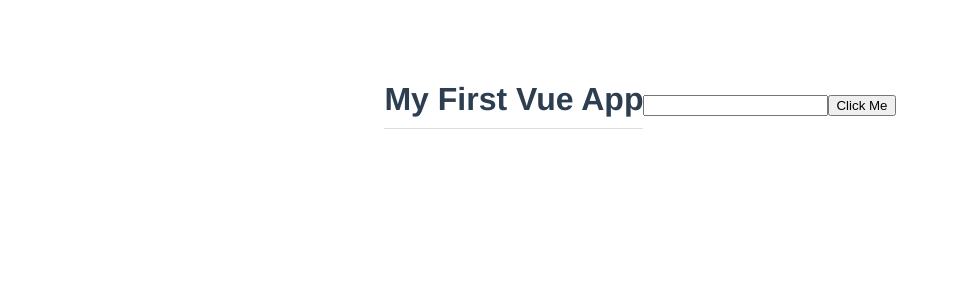
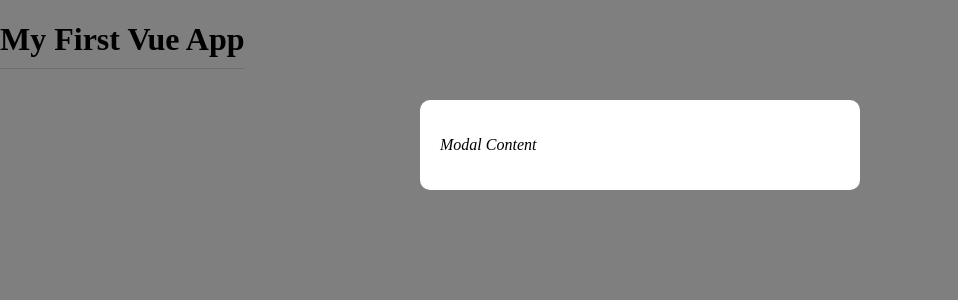
Before and after one commit to Crawford30/Vue-Modal-Project, a Vue app: page / in a window 1280 px wide. Shown: the top 300 px of the page, without its empty margins (0-958 px from the left). Built offline with nearby package versions, Linux system fonts and the light colour scheme.

Commit message:
global and scoped css

```diff
--- a/src/App.vue
+++ b/src/App.vue
@@ -1,14 +1,19 @@
 <template>
   <h1>{{title}}</h1>
-  <input type="text" ref="name">
-  <button @click="handleClick">Click Me</button>
+  <Modal/>
+  <!-- <input type="text" ref="name">
+  <button @click="handleClick">Click Me</button> -->
 </template>
 
 <script>
+import Modal from './components/Modal.vue'
 
 
 export default {
   name: 'App',
+  components: {
+    Modal
+  },
   data() {
     return {
       title: 'My First Vue App'
@@ -24,7 +29,7 @@
 }
 </script>
 
-<style>
+<style scoped>
 #app {
   font-family: Avenir, Helvetica, Arial, sans-serif;
   -webkit-font-smoothing: antialiased;
--- /dev/null
+++ b/src/assets/global.css
@@ -0,0 +1,8 @@
+body{
+    margin: 0;
+
+}
+
+p{
+    font-style: italic;
+}
--- /dev/null
+++ b/src/components/Modal.vue
@@ -0,0 +1,28 @@
+<template>
+    <div class="backdrop">
+        <div class="modal">
+            <p>Modal Content</p>
+        </div>
+    </div>
+</template>
+
+<style>
+.modal{
+    width: 400px;
+    padding: 20px;
+    margin: 100px auto;
+    background: white;
+    border-radius: 10px;
+}
+.backdrop{
+    top: 0;
+    position: fixed;
+    background: rgba(0,0,0,0.5);
+    width:100%;
+    height: 100%;
+
+
+
+
+}
+</style>
--- a/src/main.js
+++ b/src/main.js
@@ -1,4 +1,5 @@
 import { createApp } from 'vue'
 import App from './App.vue'
+import './assets/global.css'
 
 createApp(App).mount('#app')
```
